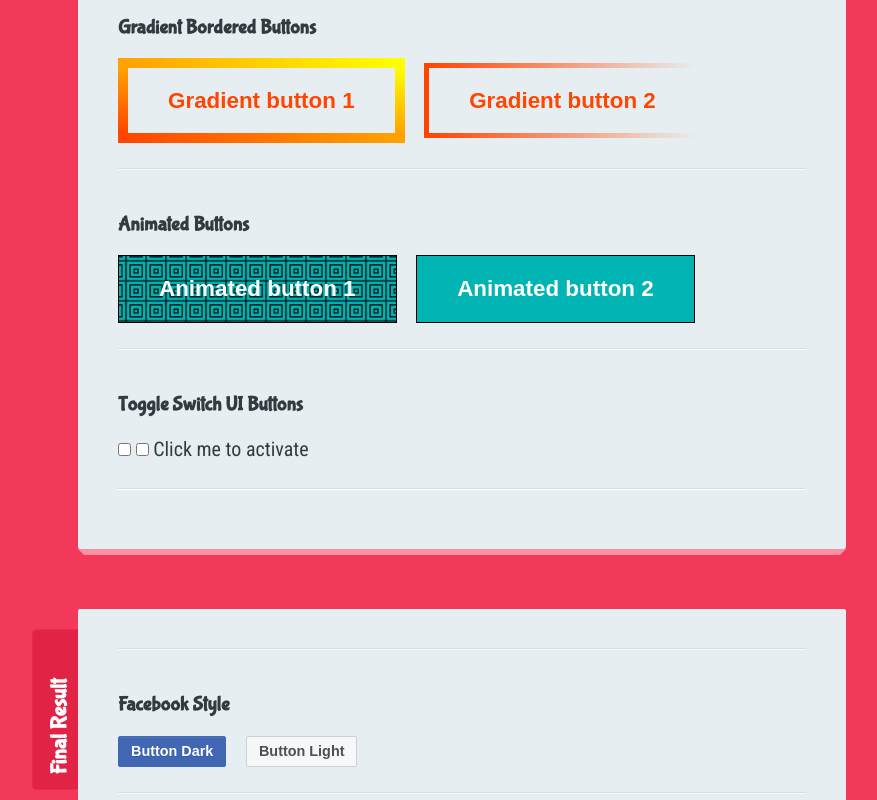
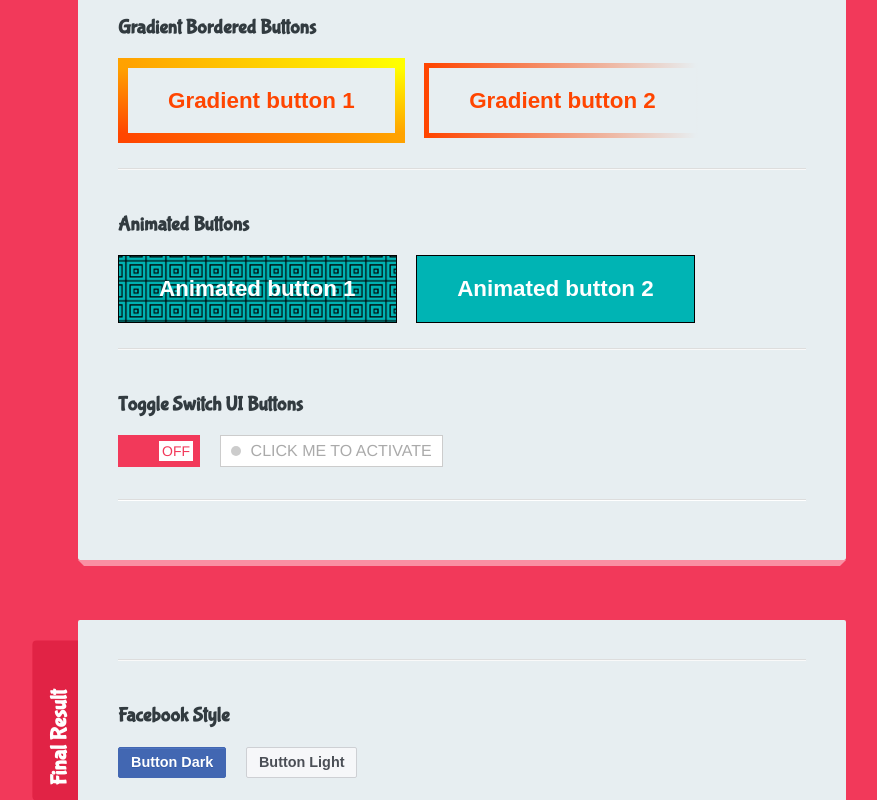
Before and after one commit to poschardt/LearningCSS, a plain HTML site: page Day 1 - Fancy Buttons/index.html in a window 1280 px wide. Shown: the part 800-1600 px from the top of the page, without its empty margins (178-1055 px from the left). Drawn offline with Linux system fonts and the light colour scheme; a web font is replaced by a local one.

Commit message:
Toggle Switch buttons

```diff
--- a/Day 1 - Fancy Buttons/sandbox.css
+++ b/Day 1 - Fancy Buttons/sandbox.css
@@ -281,3 +281,99 @@
         right: 0.8em;
 
     }
+
+/*
+=============================
+======= TOGGLE BTNS =========
+=============================
+*/
+
+.toggle-1 {
+    font-family: Helvetica, Arial, sans-serif;
+    display: inline-block;
+    vertical-align: top;
+    margin: 0 15px 0 0;
+  }
+  .toggle-1__input {
+    display: none;
+  }
+  .toggle-1__button {
+    position: relative;
+    display: inline-block;
+    font-size: 14px;
+    line-height: 20px;
+    text-transform: uppercase;
+    background-color: #f2395a;
+    border:1px solid #f2395a;
+    color: #ffffff;
+    width: 80px;
+    height: 30px;
+    transition: all 0.3s ease;
+    cursor: pointer;
+  }
+  .toggle-1__button:before {
+    position: absolute;
+    top: 5px;
+    left: 40px;
+    right: auto;
+    display: inline-block;
+    height: 20px;
+    padding: 0 3px;
+    background-color: #ffffff;
+    color: #f2395a;
+    content: "off";
+    transition: all 0.3s ease;
+  }
+  .toggle-1__input:checked + .toggle-1__button {
+    background-color: #00b3b4;
+    border:1px solid #00b3b4;
+  }
+  .toggle-1__input:checked + .toggle-1__button:before {
+    left: 5px;
+    content: "on";
+    color: #00b3b4;
+  }
+
+  .toggle-2 {
+    font-family: Helvetica, Arial, sans-serif;
+    font-size: 1rem;
+    display: inline-block;
+    vertical-align: top;
+    margin: 0 15px 0 0;
+  }
+  .toggle-2__input {
+    display: none;
+  }
+  .toggle-2__button {
+    position: relative;
+    display: inline-block;
+    line-height: 20px;
+    text-transform: uppercase;
+    background-color: #ffffff;
+    color: #aaaaaa;
+    border: 1px solid #cccccc;
+    padding: 5px 10px 5px 30px;
+    transition: all 0.3s ease;
+    cursor: pointer;
+  }
+  .toggle-2__button:before {
+    position: absolute;
+    top: 10px;
+    left: 10px;
+    right: auto;
+    display: inline-block;
+    width: 10px;
+    height: 10px;
+    background-color: #cccccc;
+    content: "";
+    transition: all 0.3s ease;
+    border-radius: 100%;
+  }
+  .toggle-2__input:checked + .toggle-2__button {
+    background-color: #00b3b4;
+    border-color: #00b3b4;
+    color: #ffffff;
+  }
+  .toggle-2__input:checked + .toggle-2__button:before {
+    background-color: #ffffff;
+  }
```
